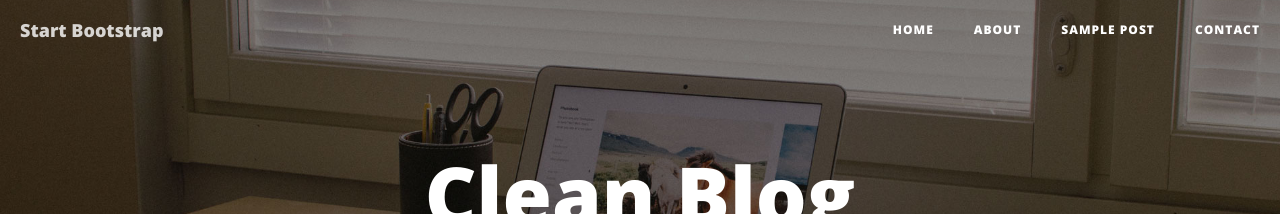
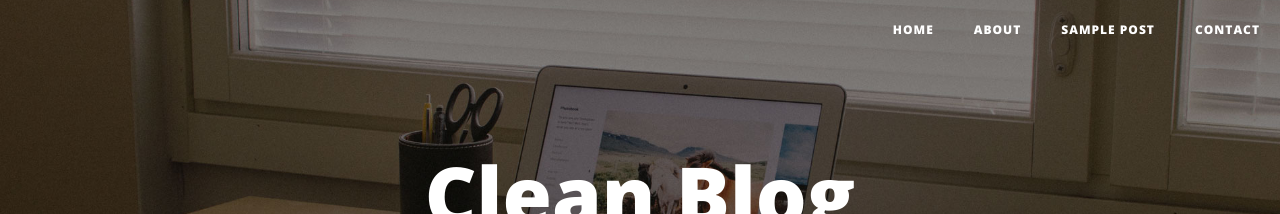
Before and after one commit to LaVillaine/LaVillaine.github.io, a Jekyll site: the page built from index.html, in a window 1280 px wide. Shown: the top 214 px of the page. Built offline with Jekyll 4.4.1, drawn with Linux system fonts in a browser that asks for light colours; nearby versions of some CDN libraries.

Commit message:
Updated default.html

```diff
--- a/_layouts/default.html
+++ b/_layouts/default.html
@@ -46,7 +46,7 @@
                     <span class="icon-bar"></span>
                     <span class="icon-bar"></span>
                 </button>
-                <a class="navbar-brand" href="index.html">Start Bootstrap</a>
+                <!--a class="navbar-brand" href="index.html">Start Bootstrap</a-->
             </div>
 
             <!-- Collect the nav links, forms, and other content for toggling -->
```
